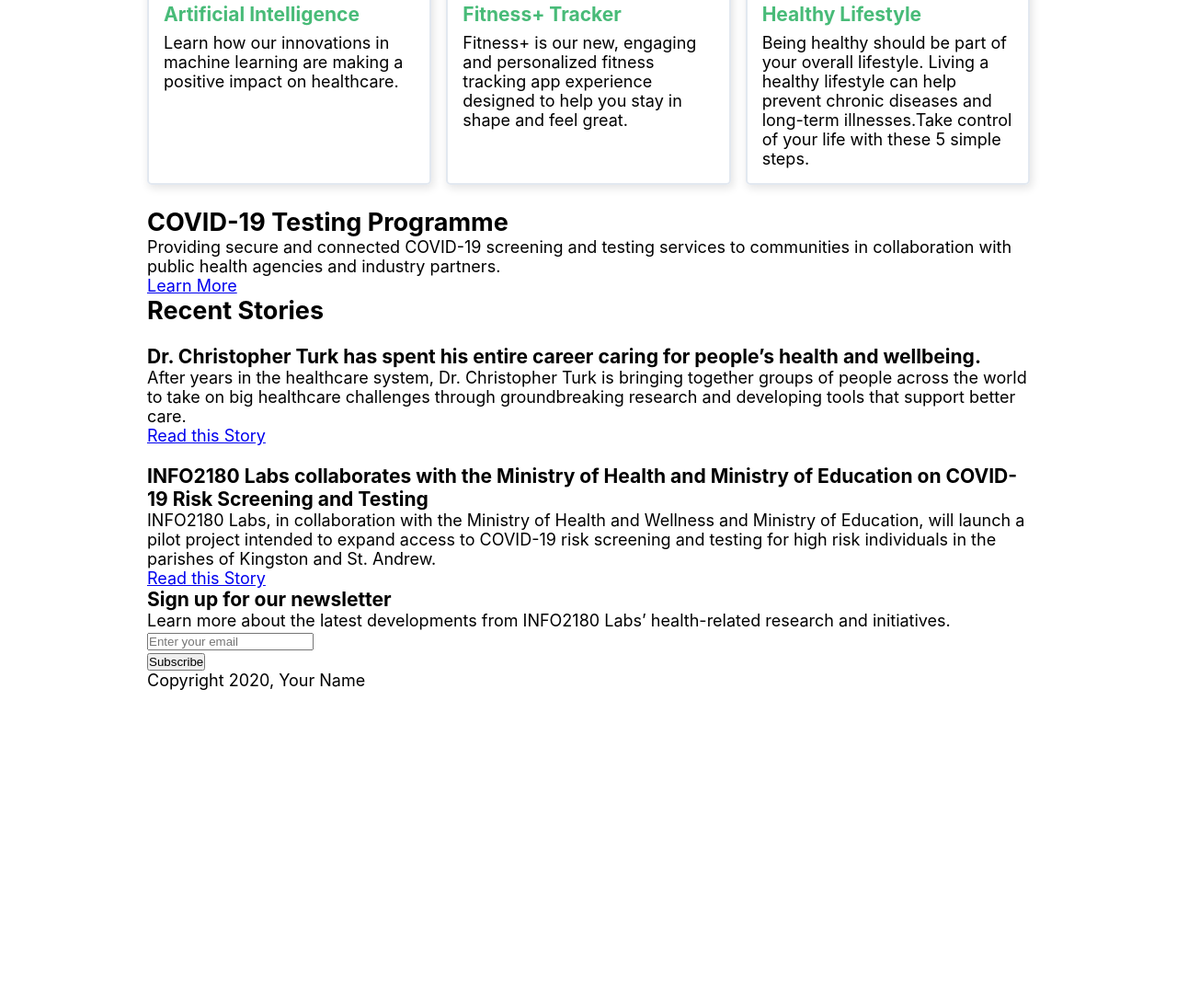
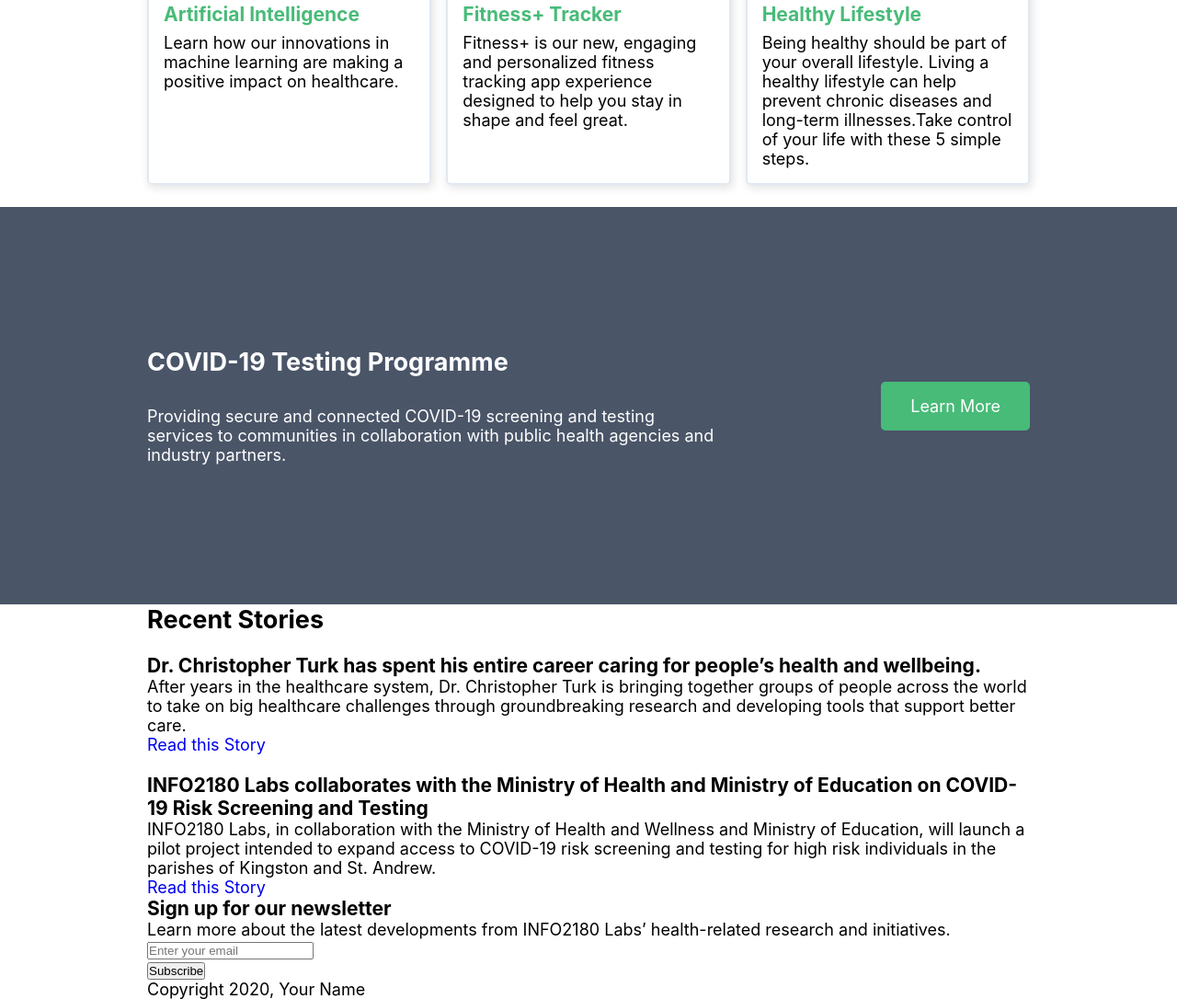
Before and after one commit to Saaeen-Grant-UWI/info2180-project1, a plain HTML site: page index.html in a window 1280 px wide. Shown: the part 877-1963 px from the top of the page at 92% size. Before the commit the page ends 1627 px from the top, so only its background shows below. Drawn offline with Linux system fonts and the light colour scheme.

Commit message:
Testing Section Complete

```diff
--- a/styles.css
+++ b/styles.css
@@ -9,6 +9,10 @@ body {
     margin: 0;
     font-size: 18px;
     font-family: -apple-system,BlinkMacSystemFont, "Segoe UI", Roboto, "Helvetica Neue",Arial, "Noto Sans", sans-serif;
+}
+
+a {
+    text-decoration: none;
 }
 
 .container {
@@ -26,7 +30,6 @@ header .container ul li {
 }
 
 header .container ul li a {
-    text-decoration: none;
     color: #6b7280;
 }
 
@@ -85,3 +88,27 @@ header .container {
     font-size: 21px;
     margin-bottom: 8px;
 }
+
+.testing { background-color: #4A5568; }
+
+.testing .container {
+    height: 432px;
+    display: flex;
+    justify-content: space-between;
+    align-items: center;
+    color: white;
+}
+
+.testing-desciption { max-width: 624px;}
+.testing-desciption h2 { margin-bottom: 32px; }
+
+.cta {
+    margin-left: 16px;
+    text-align: center;
+    padding: 16px 32px;
+    background-color: #48BB78;
+    border-radius: 5px;
+    cursor: pointer;
+}
+
+.cta a { color: inherit; }
```
Also changed, not shown: images/recent-stories-image1.png (added), 1 other file.
